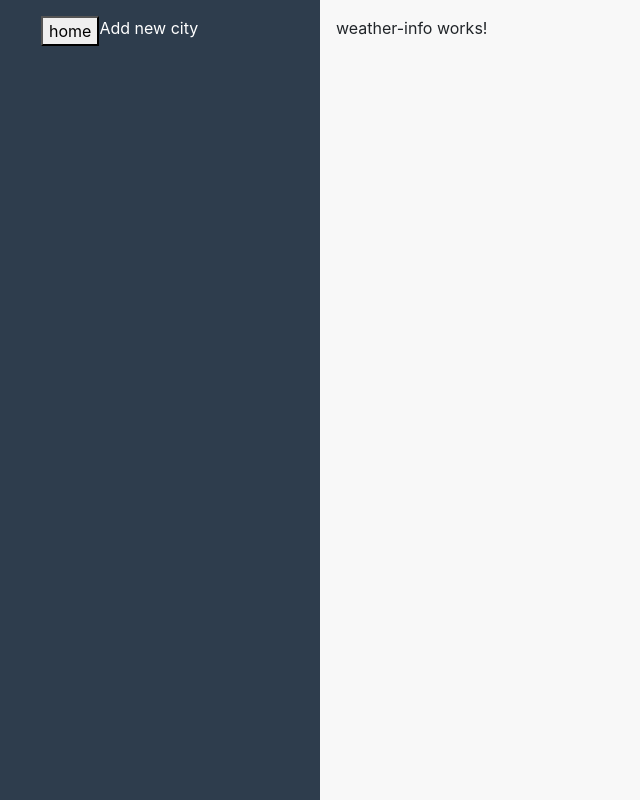
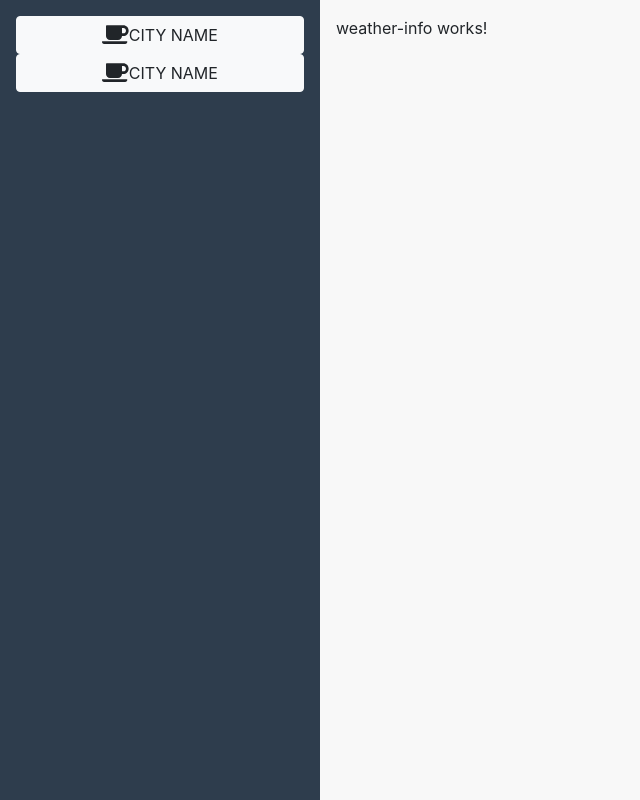
Before and after one commit to mariusiancu1990/my-weather-map, an Angular app: page /dashboard in a window 1280 px wide. Shown: the whole page, without its empty margins (0-640 px from the left). Built offline with nearby package versions, Linux system fonts and the light colour scheme.

Commit message:
- added Font Awesome module - created new component "city-item"

```diff
--- a/package.json
+++ b/package.json
@@ -20,6 +20,11 @@
     "@angular/platform-browser": "~11.0.5",
     "@angular/platform-browser-dynamic": "~11.0.5",
     "@angular/router": "~11.0.5",
+    "@fortawesome/angular-fontawesome": "^0.8.1",
+    "@fortawesome/fontawesome-svg-core": "^1.2.32",
+    "@fortawesome/free-brands-svg-icons": "^5.15.1",
+    "@fortawesome/free-regular-svg-icons": "^5.15.1",
+    "@fortawesome/free-solid-svg-icons": "^5.15.1",
     "@ng-bootstrap/ng-bootstrap": "^8.0.2",
     "bootstrap": "^4.5.0",
     "rxjs": "~6.6.0",
--- a/src/app/app.module.ts
+++ b/src/app/app.module.ts
@@ -8,6 +8,9 @@ import { CityListComponent } from './components/city-list/city-list.component';
 import { DetailsBoxComponent } from './components/details-box/details-box.component';
 import { WeatherInfoComponent } from './components/weather-info/weather-info.component';
 import { AppComponent } from './app.component';
+import { CityItemComponent } from './components/city-item/city-item.component';
+import { FontAwesomeModule, FaIconLibrary } from '@fortawesome/angular-fontawesome';
+import { faCoffee } from '@fortawesome/free-solid-svg-icons';
 
 
 @NgModule({
@@ -16,14 +19,20 @@ import { AppComponent } from './app.component';
     DashboardComponent,
     CityListComponent,
     DetailsBoxComponent,
-    WeatherInfoComponent
+    WeatherInfoComponent,
+    CityItemComponent
   ],
   imports: [
     BrowserModule,
     NgbModule,
-    AppRoutingModule
+    AppRoutingModule,
+    FontAwesomeModule
   ],
-  providers: [],
+  providers: [FaIconLibrary],
   bootstrap: [AppComponent]
 })
-export class AppModule { }
+export class AppModule {
+  constructor(library: FaIconLibrary){
+    library.addIcons(faCoffee);
+  }
+}
--- /dev/null
+++ b/src/app/components/city-item/city-item.component.html
@@ -0,0 +1,4 @@
+<button type="button" class="btn btn-block btn-light">
+    <fa-icon [icon]="['fas', 'coffee']" size="lg"></fa-icon>
+    <span>CITY NAME</span>
+</button>
--- /dev/null
+++ b/src/app/components/city-item/city-item.component.scss
@@ -0,0 +1,3 @@
+:host{
+    display:flex;
+}
--- /dev/null
+++ b/src/app/components/city-item/city-item.component.ts
@@ -0,0 +1,15 @@
+import { Component, OnInit } from '@angular/core';
+
+@Component({
+  selector: 'app-city-item',
+  templateUrl: './city-item.component.html',
+  styleUrls: ['./city-item.component.scss']
+})
+export class CityItemComponent implements OnInit {
+
+  constructor() { }
+
+  ngOnInit(): void {
+  }
+
+}
--- a/src/app/components/city-list/city-list.component.html
+++ b/src/app/components/city-list/city-list.component.html
@@ -1,10 +1,6 @@
 <div class="row city-list">
-    <div class="containter">
-        <ul class="list-buttons">
-            <div class="d-flex">
-                <button>home</button>
-                <span> Add new city</span>
-            </div>
-        </ul>
+    <div class="col-12">
+        <app-city-item></app-city-item>
+        <app-city-item></app-city-item>
     </div>
 </div>
```
Also changed, not shown: src/app/components/dashboard/dashboard.component.html (indentation only), 2 other files (tests, documents, lock files or other folders).
